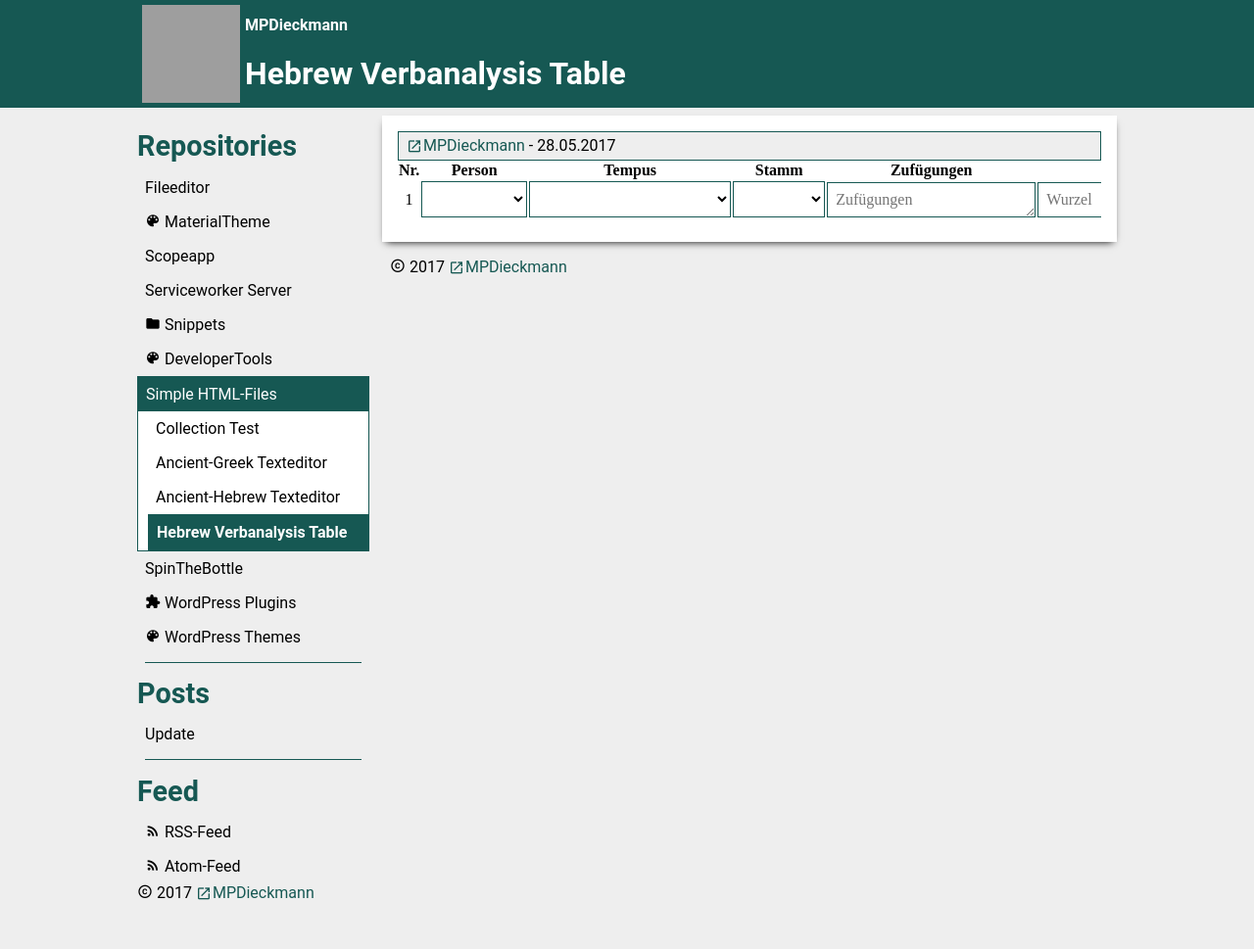
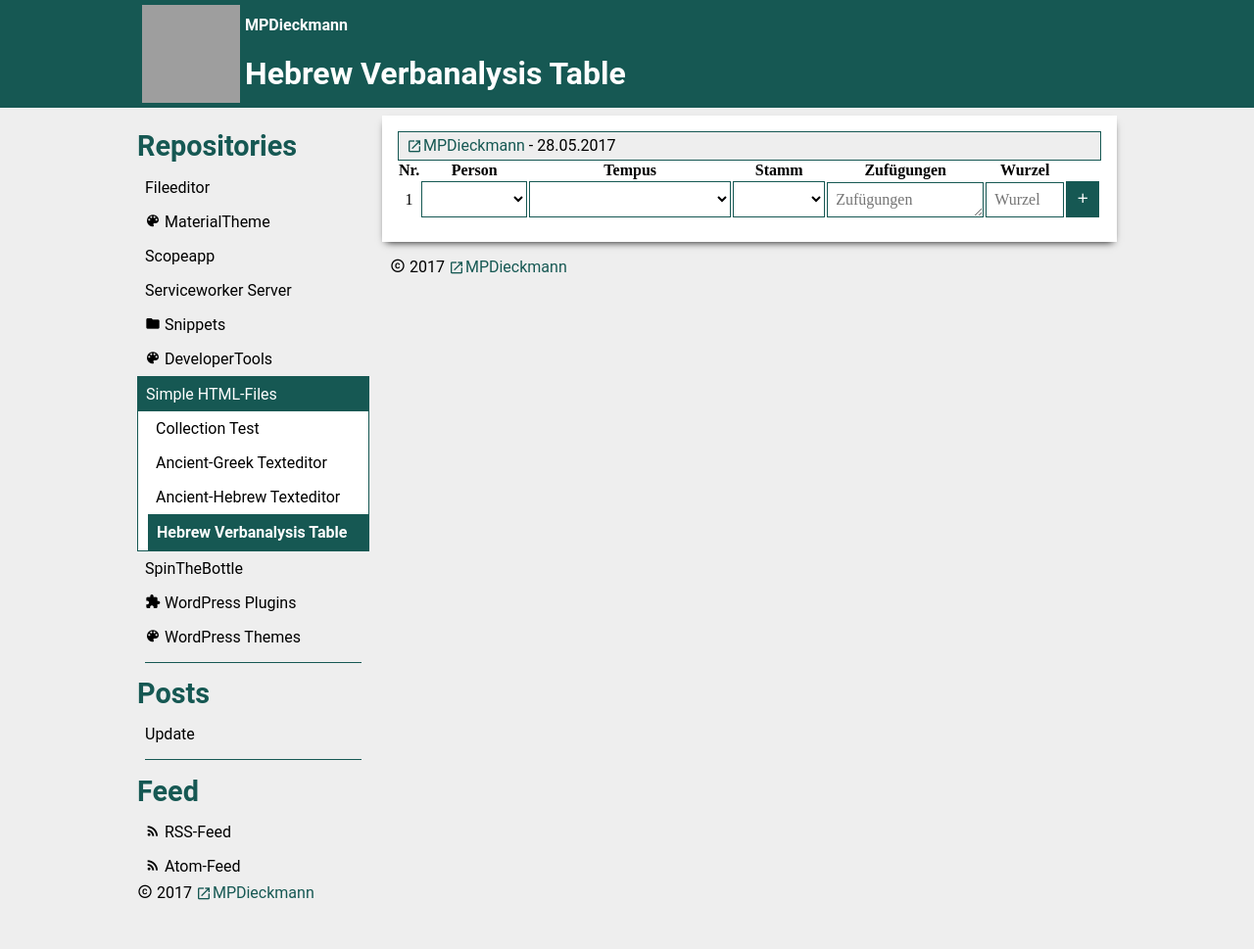
Before and after one commit to MPDieckmann/mpdieckmann.github.io, a Jekyll site: the page built from _repositories/simple/hebrew-verbanalysis-table.html, in a window 1280 px wide. Shown: the whole page at 98% size. Built offline with Jekyll 4.4.1, drawn with Linux system fonts in a browser that asks for light colours; some web fonts are replaced; grey boxes are pictures that could not be loaded.

Commit message:
Update hebrew-verbanalysis-table.html

```diff
--- a/_repositories/simple/hebrew-verbanalysis-table.html
+++ b/_repositories/simple/hebrew-verbanalysis-table.html
@@ -218,6 +218,14 @@ themecolor: "#165853"
     padding-right: 1em;
   }
 
+  #additions {
+    width: 10em;
+  }
+
+  #root {
+    width: 5em;
+  }
+
   #clearList {
     background: #f00;
   }
```
